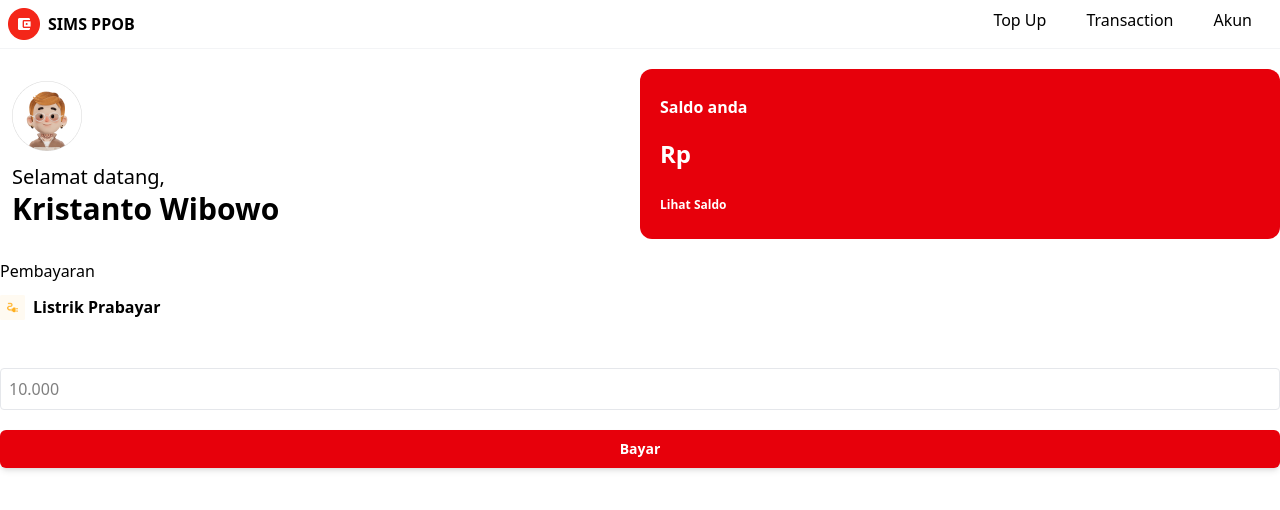
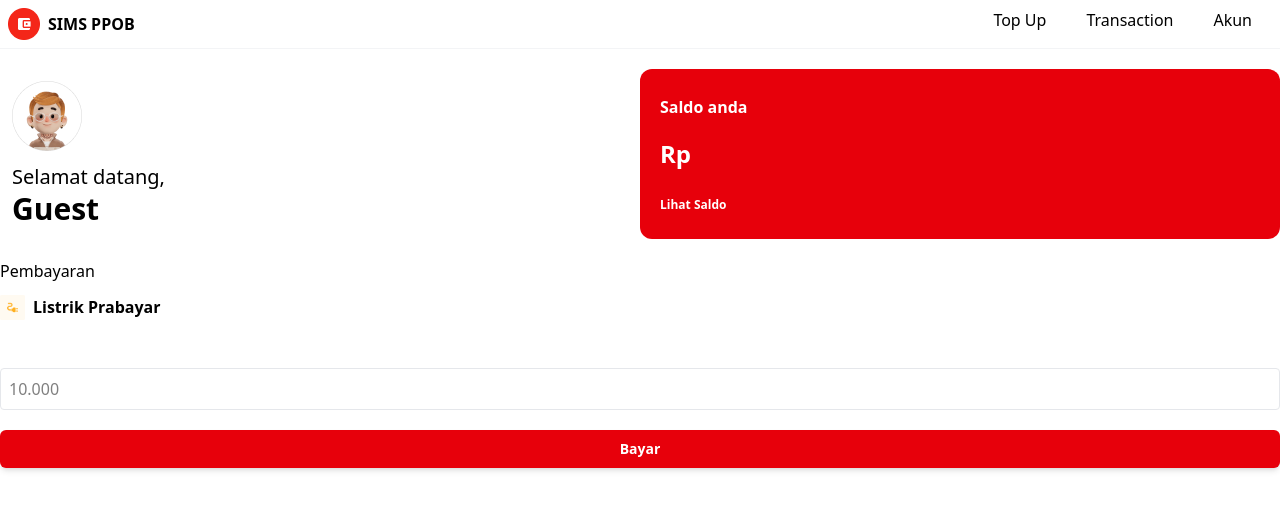
Before and after one commit to agungshndy/sims-ppob, a React (Vite) app: page /sims-ppob/editprofile in a window 1280 px wide. Both pictures are taken after a click on the button "Transaction". Shown: the top 510 px of the page. Built offline with nearby package versions, Linux system fonts and the light colour scheme.

Commit message:
update data to fetch from api

```diff
--- a/src/components/EditProfile.jsx
+++ b/src/components/EditProfile.jsx
@@ -34,7 +34,6 @@ function EditProfile(){
 
             if (response.status === 200) {
                 setUser(formData);
-                localStorage.setItem('user', JSON.stringify(formData));
                 alert("Profile berhasil diperbarui!");
                 navigate('/account');
             }
--- a/src/components/Login.jsx
+++ b/src/components/Login.jsx
@@ -21,7 +21,7 @@ const Login = ()=> {
 
       if (user) {
         alert("Login Success!");
-        localStorage.setItem('user', JSON.stringify(user));
+        localStorage.setItem("userId", user.id);
         setUser(user);
         navigate('/home');
       } else {
--- a/src/components/TopUp.jsx
+++ b/src/components/TopUp.jsx
@@ -1,6 +1,8 @@
+import { useContext } from 'react';
 import Logo from '../assets/Logo.png'
 import Profile from '../assets/Profile Photo.png'
 import { useNavigate } from 'react-router-dom';
+import { UserContext } from '../contexts/UserContext';
 // import axios from 'axios';
 // import { useEffect, useState } from 'react';
 
@@ -18,6 +20,7 @@ function TopUp() {
    // }
 
   const navigate = useNavigate()
+  const { user } = useContext(UserContext)
 
   return (
  <div id='topup' className='container mx-auto'>
@@ -38,7 +41,9 @@ function TopUp() {
             <div className='m-3 text-xl'>
               <img src={Profile} alt="profile picture" />
               <p className='mt-3'>Selamat datang,</p>
-              <p className='text-3xl font-semibold'>Kristanto Wibowo</p>
+              <p className='text-3xl font-semibold'>
+              {user ? `${user.firstname} ${user.lastname}` : 'Guest'}
+              </p>
             </div>
             <div className='p-5 text-white font-semibold bg-red-600 rounded-xl grid items-center'>
               <h1 className='mb-2'>Saldo anda</h1>
--- a/src/components/Transaction.jsx
+++ b/src/components/Transaction.jsx
@@ -2,6 +2,8 @@ import Logo from '../assets/Logo.png'
 import Profile from '../assets/Profile Photo.png'
 import Listrik from '../assets/Listrik.png'
 import { useNavigate } from 'react-router-dom'
+import { useContext } from 'react'
+import { UserContext } from '../contexts/UserContext'
 // import axios from 'axios';
 // import { useEffect, useState } from 'react';
 
@@ -19,6 +21,7 @@ function Transaction() {
    // }
 
   const navigate = useNavigate()
+  const { user } = useContext(UserContext)
 
   return (
  <div id='transaction' className='container mx-auto'>
@@ -39,7 +42,9 @@ function Transaction() {
             <div className='m-3 text-xl'>
               <img src={Profile} alt="profile picture" />
               <p className='mt-3'>Selamat datang,</p>
-              <p className='text-3xl font-semibold'>Kristanto Wibowo</p>
+              <p className='text-3xl font-semibold'>
+              {user ? `${user.firstname} ${user.lastname}` : 'Guest'}
+              </p>
             </div>
             <div className='p-5 text-white font-semibold bg-red-600 rounded-xl grid items-center'>
               <h1 className='mb-2'>Saldo anda</h1>
--- a/src/contexts/UserContext.jsx
+++ b/src/contexts/UserContext.jsx
@@ -1,5 +1,6 @@
 /* eslint-disable react-refresh/only-export-components */
 /* eslint-disable react/prop-types */
+import axios from "axios";
 import { createContext, useState, useEffect } from "react";
 
 export const UserContext = createContext();
@@ -7,15 +8,29 @@ export const UserContext = createContext();
 export const UserProvider = ({ children }) => {
   const [user,setUser] = useState(null);
 
+  const API_URL = "https://67b779ea2bddacfb270f1206.mockapi.io/api/sims-ppob/users"
+
   useEffect(()=> {
-    const storedUser = localStorage.getItem('user');
-    if (storedUser) {
-      setUser(JSON.parse(storedUser));
+    const storedUserId = localStorage.getItem('user');
+    if (storedUserId) {
+      fetchUser(storedUserId);
     }
   }, []);
 
+  const fetchUser = async (userId) => {
+    try {
+      const response = await axios.get(`${API_URL}/${userId}`);
+      if (response.status === 200 ) {
+        setUser(response.data)
+      }
+    } catch (error) {
+      console.error("Failed to fetch user!", error)
+    }
+  };
+
+
   return (
-    <UserContext.Provider value={{user, setUser}}>
+    <UserContext.Provider value={{ user, setUser, fetchUser }}>
       {children}
     </UserContext.Provider>
   )
```
